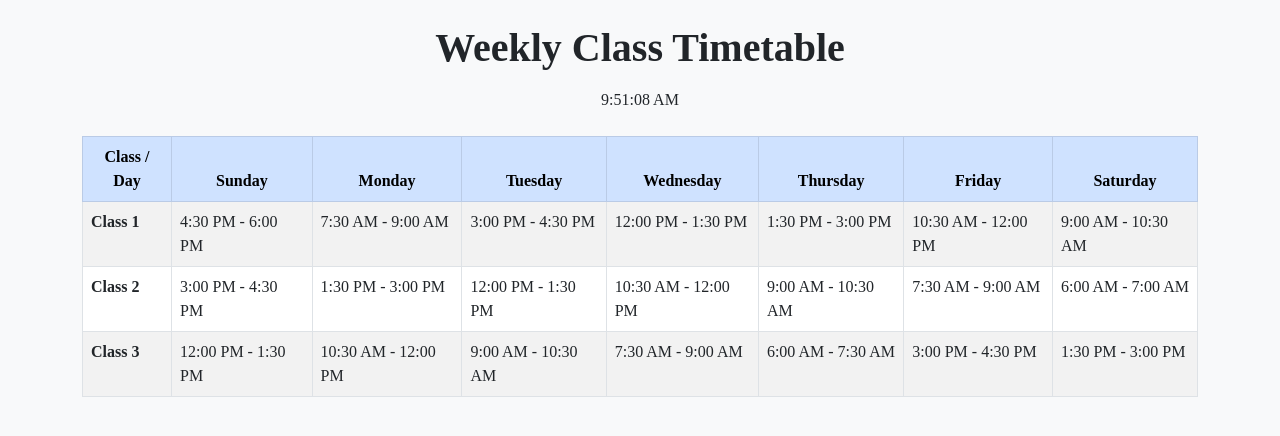
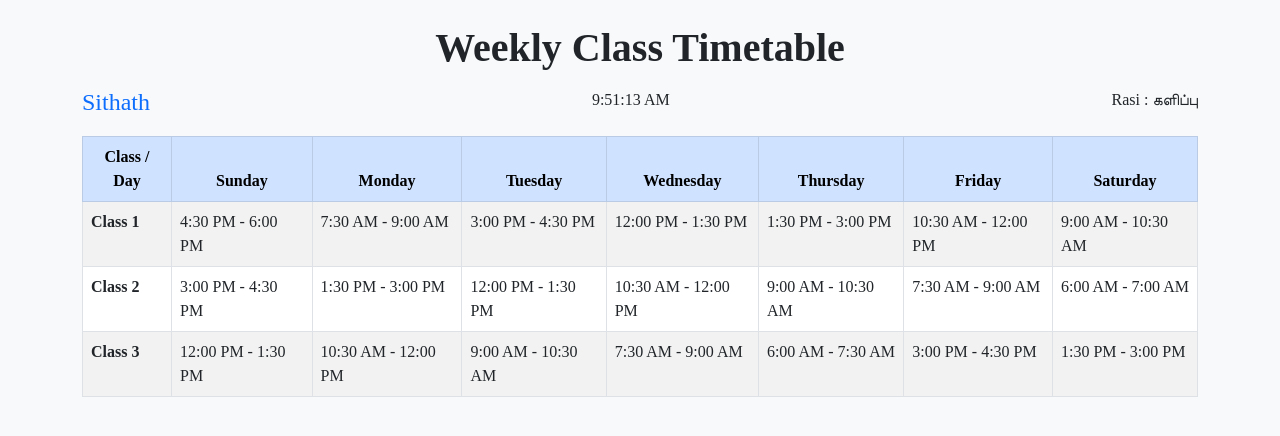
Before and after one commit to Balakrishnan13/MobileView2, a plain HTML site: page index.html in a window 1280 px wide. Drawn offline with nearby package versions, Linux system fonts and the light colour scheme.

Commit message:
JanUpdate

```diff
--- a/index.html
+++ b/index.html
@@ -422,7 +422,7 @@
             <td>06:35 AM - 11:59 PM</td>
             <td>12:00 AM - 06:35 AM</td>
           </tr>
-          <tr id="today-31">
+          <tr>
             <td>31-Jan-26</td>
             <td>Sat</td>
             <td>-</td>
@@ -630,9 +630,9 @@
       const minsNow = now.getHours() * 60 + now.getMinutes();
 
       //*==== Star starts*//
-     const starsd=["கவனம்","சந்தம்","மறதி்","ஓவிவு்","சிக்கல்","ஆக்கம்","நல்லம்","செலவு","பொறுமை","அமைதி",
+     const stars=["","கவனம்","சந்தம்","மறதி்","ஓவிவு்","சிக்கல்","ஆக்கம்","நல்லம்","செலவு","பொறுமை","அமைதி",
      "நன்மை","கவனம்","போட்டி","இரக்கம்","சந்தம்","தர்மம்","அன்பு","அச்சம்","வரவு","பக்தி",
-     "உதவி","ஆசை","நிறைவு","பணிவு","செலவு","பணிவு","மேன்மை","முயற்சி","அமைதி","வரவு","களிப்பு"];
+     "உதவி","ஆசை","நிறைவு","பணிவு","செலவு","பணிவு","மேன்மை","முயற்சி","அமைதி","வரவு","களிப்பு","Not found"];
 
         document.getElementById("starInfo").textContent=`Rasi : ${stars[date]}`;
         document.getElementById("starInfoTomorrow").textContent=`T_Rasi : ${stars[date+1]}`;
```
